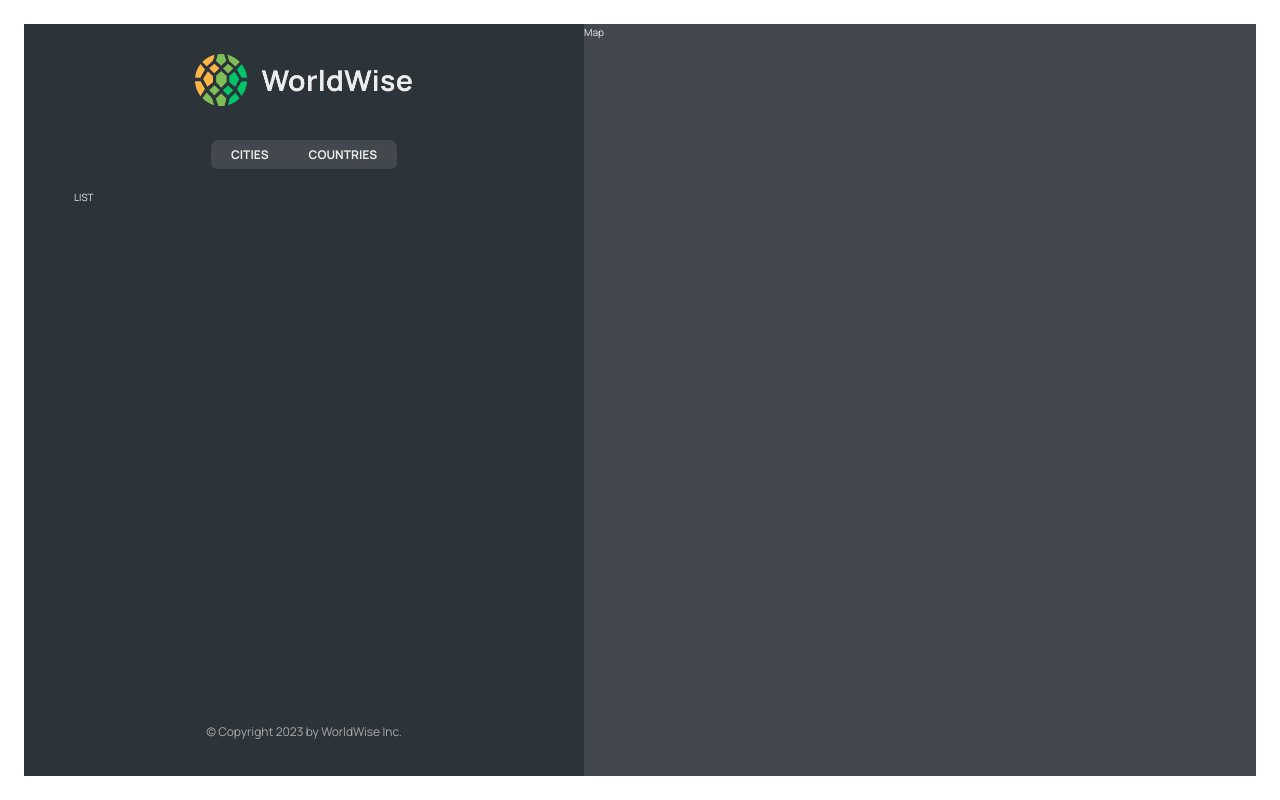
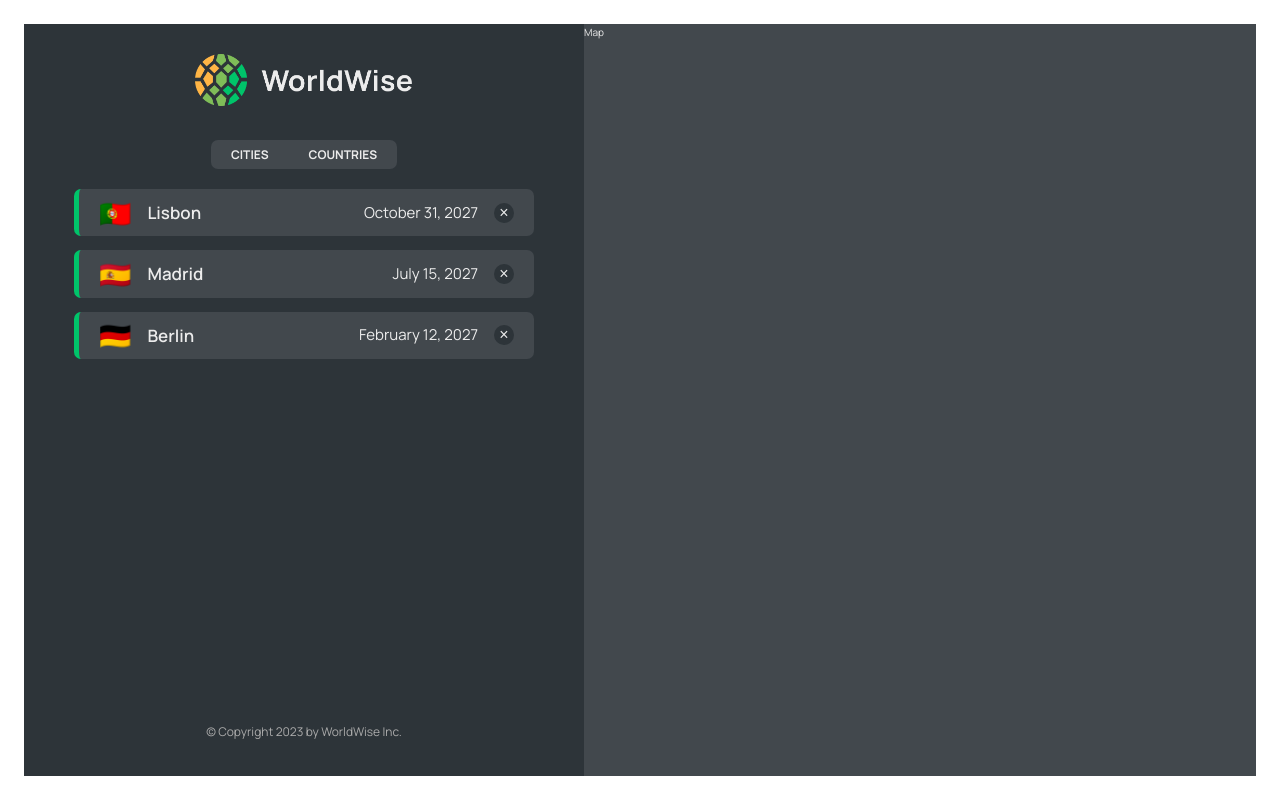
Before and after one commit to jbrekalo/worldwise, a React (Vite) app: page /app in a window 1280 px wide. Built offline with nearby package versions, Linux system fonts and the light colour scheme; data requests are answered from the project's data file.

Commit message:
implementing the cities list

```diff
--- a/package.json
+++ b/package.json
@@ -8,7 +8,7 @@
     "build": "vite build",
     "lint": "eslint . --ext js,jsx --report-unused-disable-directives --max-warnings 0",
     "preview": "vite preview",
-    "server": "json-server --watch data/cities.json --port 9000 -delay 500"
+    "server": "json-server --watch data/cities.json --port 9000 --delay 500"
   },
   "dependencies": {
     "json-server": "^0.17.4",
--- a/src/App.jsx
+++ b/src/App.jsx
@@ -6,8 +6,30 @@
 import PageNotFound from "./pages/PageNotFound";
 import AppLayout from "./pages/AppLayout";
 import CityList from "./components/CityList";
+import { useState, useEffect } from "react";
+
+const BASE_URL = "http://localhost:9000";
 
 function App() {
+  const [cities, setCities] = useState([]);
+  const [isLoading, setIsLoading] = useState(false);
+
+  useEffect(function () {
+    async function fetchCities(URL) {
+      try {
+        setIsLoading(true);
+        const res = await fetch(`${BASE_URL}/cities`);
+        const data = await res.json();
+        setCities(data);
+      } catch {
+        alert("There was an error loading data...");
+      } finally {
+        setIsLoading(false);
+      }
+    }
+    fetchCities();
+  }, []);
+
   return (
     <BrowserRouter>
       <Routes>
@@ -16,8 +38,14 @@
         <Route path="pricing" element={<Pricing />} />
         <Route path="login" element={<Login />} />
         <Route path="app" element={<AppLayout />}>
-          <Route index element={<CityList />} />
-          <Route path="cities" element={<CityList />} />
+          <Route
+            index
+            element={<CityList cities={cities} isLoading={isLoading} />}
+          />
+          <Route
+            path="cities"
+            element={<CityList cities={cities} isLoading={isLoading} />}
+          />
           <Route path="countries" element={<p>Countries</p>} />
           <Route path="form" element={<p>Form</p>} />
         </Route>
--- /dev/null
+++ b/src/components/CityItem.jsx
@@ -0,0 +1,23 @@
+import styles from "./CityItem.module.css";
+
+const formatDate = (date) =>
+  new Intl.DateTimeFormat("en", {
+    day: "numeric",
+    month: "long",
+    year: "numeric",
+  }).format(new Date(date));
+
+function CityItem({ city }) {
+  const { cityName, emoji, date } = city;
+
+  return (
+    <li className={styles.cityItem}>
+      <span className={styles.emoji}>{emoji}</span>
+      <h3 className={styles.name}>{cityName}</h3>
+      <time className={styles.date}>{formatDate(date)}</time>
+      <button className={styles.deleteBtn}>&times;</button>
+    </li>
+  );
+}
+
+export default CityItem;
--- a/src/components/CityList.jsx
+++ b/src/components/CityList.jsx
@@ -1,7 +1,21 @@
+import CityItem from "./CityItem";
+import Message from "./Message";
+import Spinner from "./Spinner";
 import styles from "./CityList.module.css";
 
-function CityList() {
-  return <ul className={styles.cityList}>LIST</ul>;
+function CityList({ cities, isLoading }) {
+  if (isLoading) return <Spinner />;
+
+  if (!cities.length)
+    return <Message message="Add your first city by clicking on the map" />;
+
+  return (
+    <ul className={styles.cityList}>
+      {cities.map((city) => (
+        <CityItem city={city} key={city.id} />
+      ))}
+    </ul>
+  );
 }
 
 export default CityList;
```
